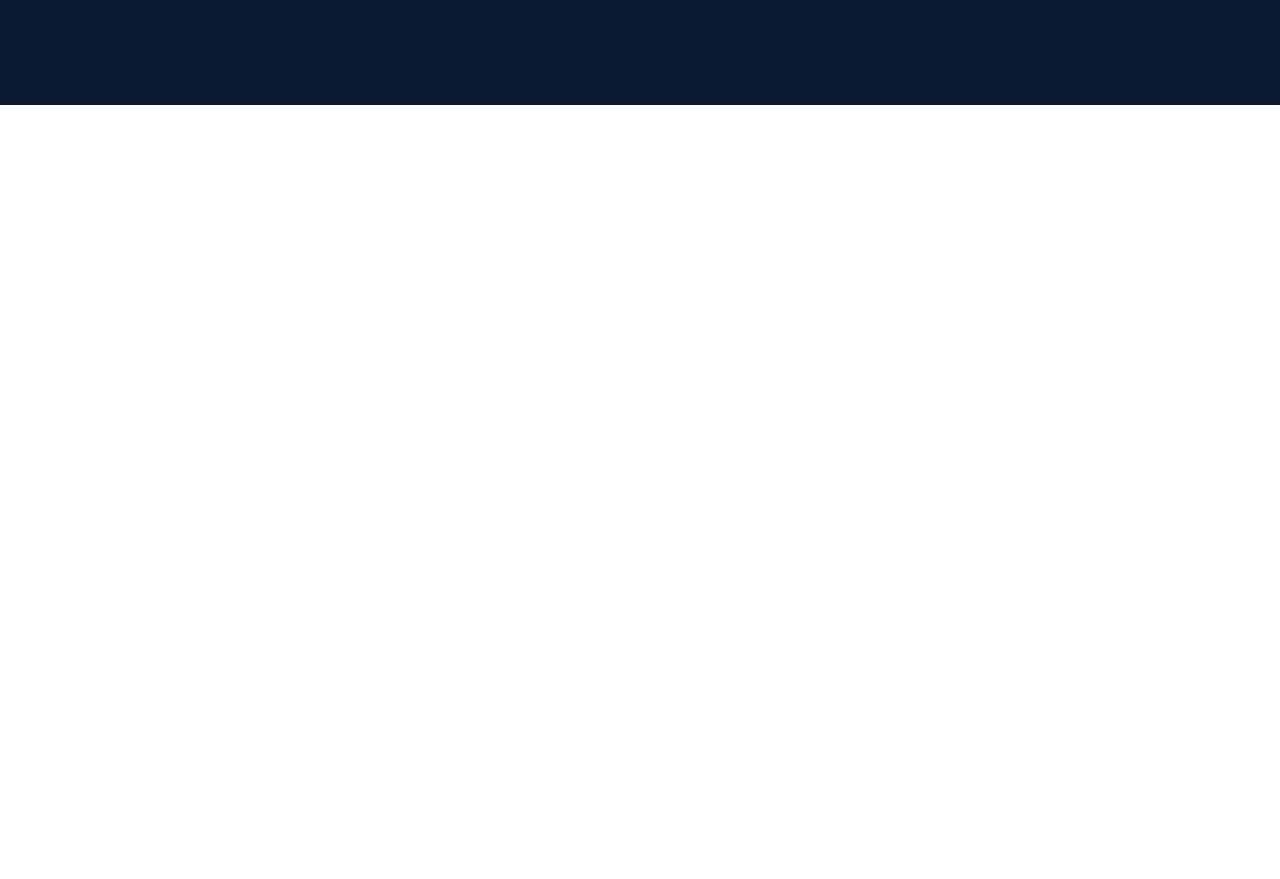
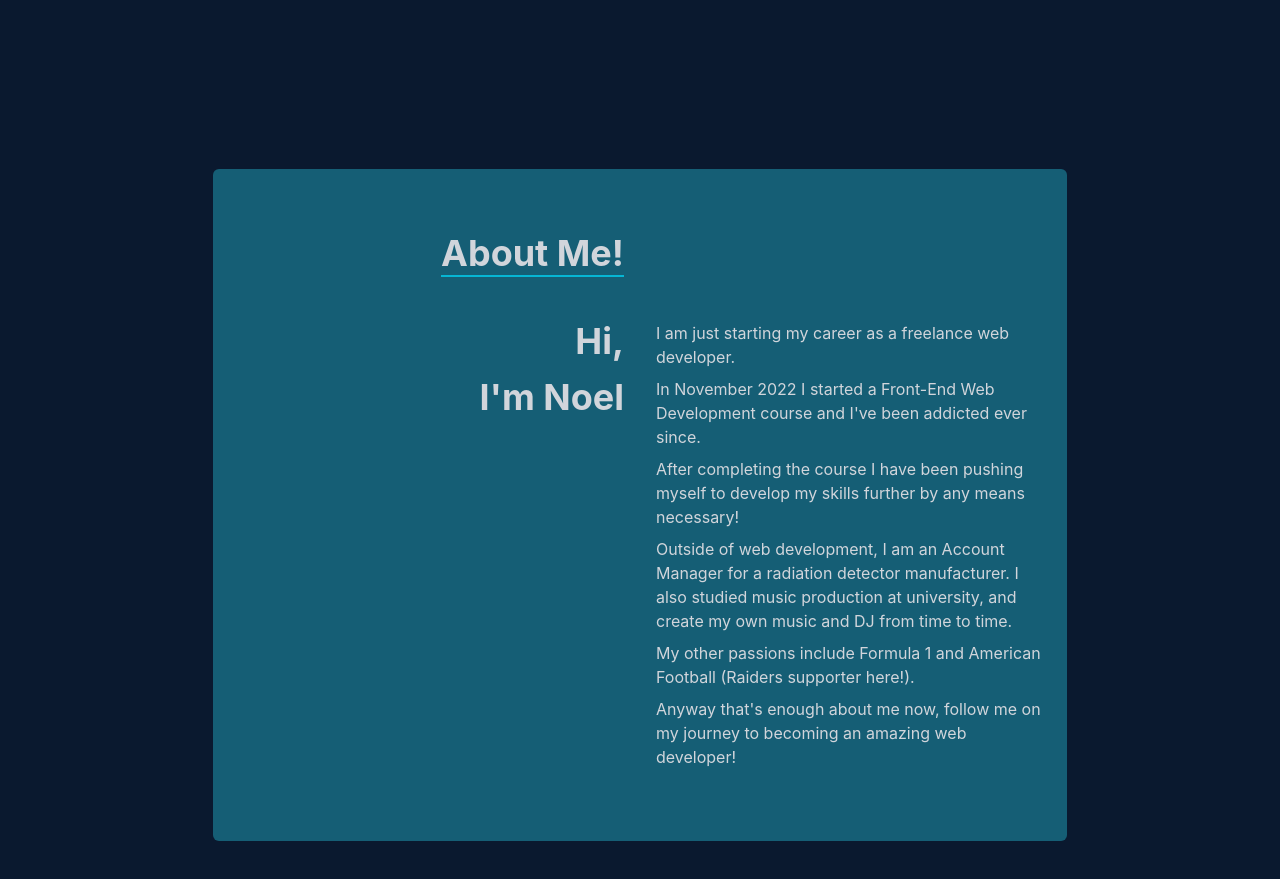
Before and after one commit to DevelopedByNoel/developedbynoel, a React (Create React App) app: page / in a window 1280 px wide. Shown: the part 695-1574 px from the top of the page. Before the commit the page ends 800 px from the top, so only its background shows below. Built offline with nearby package versions, Linux system fonts and the light colour scheme.

Commit message:
added about me section

```diff
--- a/src/components/About.jsx
+++ b/src/components/About.jsx
@@ -1,8 +1,43 @@
-import React from "react";
+import React, { useState } from "react";
 
-function About() {
+
+const About = () => {
     return (
-        <div></div>
+        <div
+        name="about"
+        id="about"
+        className="w-full h-screen bg-[#0a192f] text-gray-300">
+            <div className="flex flex-col justify-center items-center w-full h-full">
+            <div className="py-16 rounded-md bg-cyan-800 flex flex-col justify-center items-center w-4/6">
+            <div className="max-w-[1000px] w-full grid grid-cols-2 gap-8 mb-4">
+            <div className="sm:text-right pb-8 pl-4">
+            <p className="text-4xl font-bold inline border-b-2 border-cyan-500">
+            About Me!
+            </p>
+            </div>
+            </div>
+
+            <div className="max-w-[1000px] w-full grid sm:grid-cols-2 gap-8 px-4">
+            <div className="sm:text-right text-4xl font-bold ">
+            <p>
+                Hi, <p className="py-4">I'm Noel</p>
+            </p>
+            </div>
+            <p>
+                {" "}
+                I am just starting my career as a freelance web developer. <p className="py-2">In November 2022
+                I started a Front-End Web Development course and I've been addicted ever since. </p>
+                <p>After completing the course I have been pushing myself to develop my skills further by any means
+                necessary!</p> <p className="py-2">Outside of web development, I am an Account Manager for a radiation detector manufacturer.
+                I also studied music production at university, and create my own music and DJ from time to time.</p>
+                My other passions include Formula 1 and American Football (Raiders supporter here!).
+                <p className="py-2">
+                Anyway that's enough about me now, follow me on my journey to becoming an amazing web developer!</p>
+            </p>
+            </div>
+            </div>
+            </div>
+        </div>
     )
 }
 
--- a/src/components/Home.jsx
+++ b/src/components/Home.jsx
@@ -11,10 +11,10 @@ const Home = () => {
             <div className="max-w-screen-lg mx-auto flex flex-col items-center justify-center h-full px-4 md:flex-row">
                 <div className="flex flex-col justify-center h-full">
                 <h2 className="text-4xl sm:text-7xl font-bold text-white">
-                    I'm a Web Developer!
+                    Hey, I'm Noel a Web Developer from South London.
                 </h2>
                 <p className="text-gray-500 py-4 max-w-md">
-                    I am just beginning my journey as a web develop. I am looking
+                    I am just beginning my journey as a web developer. I am looking
                     forward to create amazing applications using React, Tailwind CSS and Next.js.
                 </p>
 
@@ -35,7 +35,7 @@ const Home = () => {
                 <img
                 src={me}
                 alt="my-profile"
-                className="rounded-2xl mx-auto w-1/2 md:w-full"
+                className="rounded-2xl mx-auto w-2/2 md:w-full"
                 />
             </div>
         </div>
```
